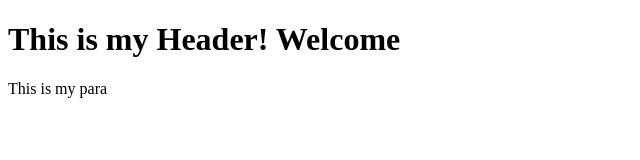
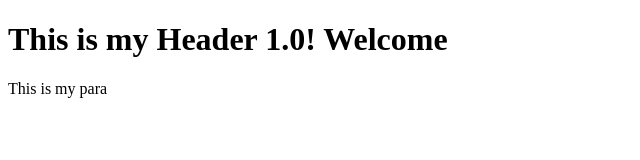
Before and after one commit to caatovarbo/JavaScriptBToP, a plain HTML site: page index.html in a window 1280 px wide. Shown: the whole page, without its empty margins (0-640 px from the left). Drawn offline with Linux system fonts and the light colour scheme.

Commit message:
Modificación en el Body
Se modifica el Body

```diff
--- a/index.html
+++ b/index.html
@@ -7,7 +7,7 @@
     </title>
   </head>
   <body>
-    <h1>This is my Header! Welcome</h1>
+    <h1>This is my Header 1.0! Welcome</h1>
     <p>This is my para</p>
   </body>
 
```
